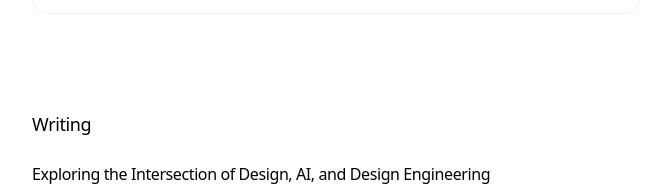
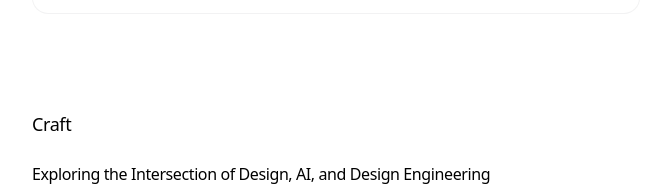
Before and after one commit to deanfyi/portfolio, a Next.js app: page / in a window 1280 px wide. Shown: the part 992-1186 px from the top of the page, without its empty margins (304-969 px from the left). Built offline with nearby package versions, Linux system fonts and the light colour scheme.

Commit message:
changed blog to craft

```diff
--- a/app/data.ts
+++ b/app/data.ts
@@ -15,7 +15,7 @@ type WorkExperience = {
   id: string
 }
 
-type BlogPost = {
+type CraftPost = {
   title: string
   description: string
   link: string
@@ -74,7 +74,7 @@ export const WORK_EXPERIENCE: WorkExperience[] = [
   },
 ]
 
-export const BLOG_POSTS: BlogPost[] = [
+export const CRAFT_POSTS: CraftPost[] = [
   {
     title: 'Exploring the Intersection of Design, AI, and Design Engineering',
     description: 'How AI is changing the way we design',
--- a/app/page.tsx
+++ b/app/page.tsx
@@ -15,7 +15,7 @@ import { AnimatedBackground } from '@/components/ui/animated-background'
 import {
   PROJECTS,
   WORK_EXPERIENCE,
-  BLOG_POSTS,
+  CRAFT_POSTS,
   EMAIL,
   SOCIAL_LINKS,
 } from './data'
@@ -213,7 +213,7 @@ export default function Personal() {
         variants={VARIANTS_SECTION}
         transition={TRANSITION_SECTION}
       >
-        <h3 className="mb-3 text-lg font-medium">Writing</h3>
+        <h3 className="mb-3 text-lg font-medium">Craft</h3>
         <div className="flex flex-col space-y-0">
           <AnimatedBackground
             enableHover
@@ -224,7 +224,7 @@ export default function Personal() {
               duration: 0.2,
             }}
           >
-            {BLOG_POSTS.map((post) => (
+            {CRAFT_POSTS.map((post) => (
               <Link
                 key={post.uid}
                 className="-mx-3 rounded-xl px-3 py-3"
```
